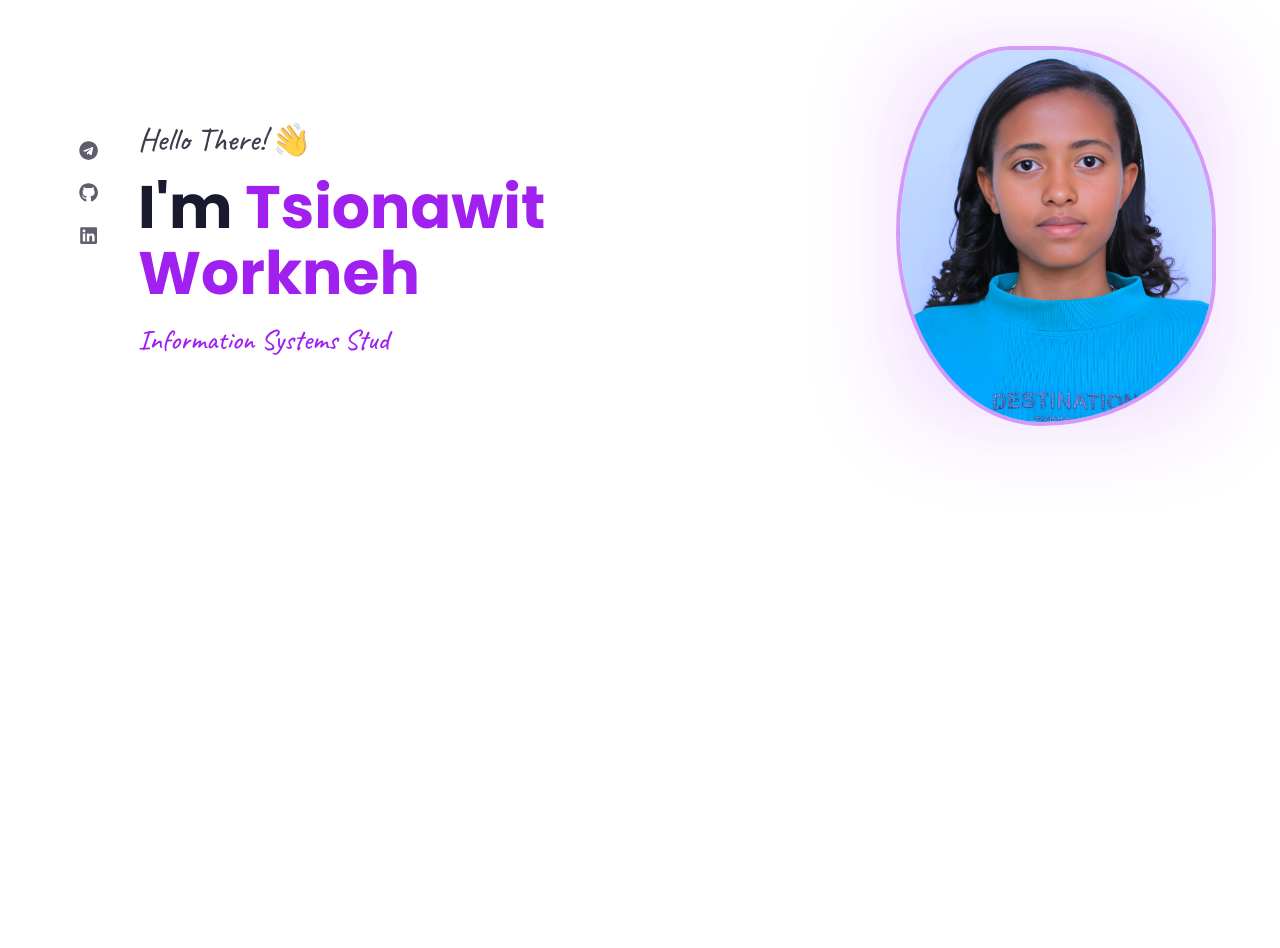
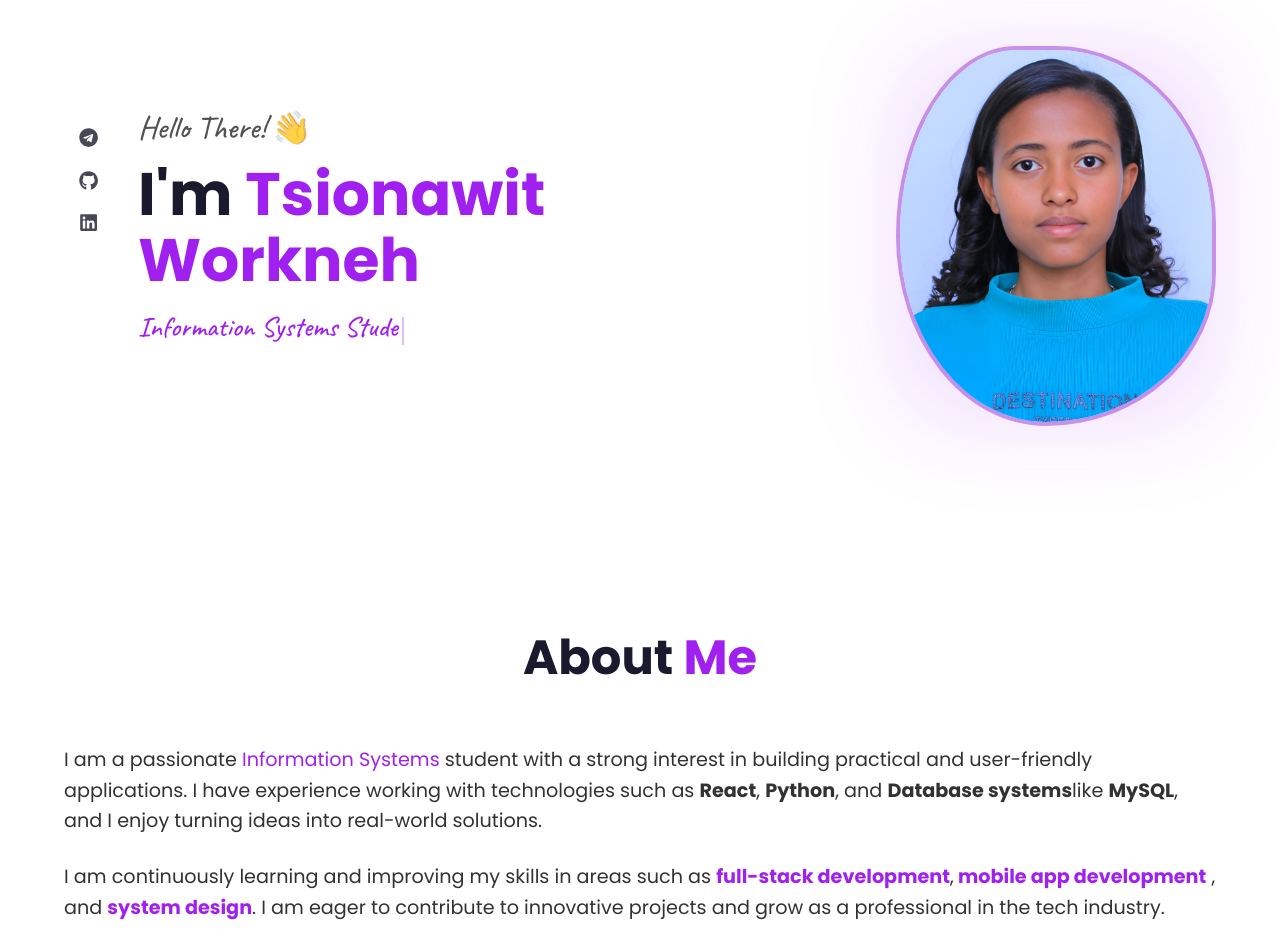
Before and after one commit to tsionawitworkneh/FUTURE_FS_01, a React (Vite) app: page / in a window 1280 px wide. Shown: the part 180-1128 px from the top of the page. Before the commit the page ends 800 px from the top, so only its background shows below. Built offline with nearby package versions, Linux system fonts and the light colour scheme.

Commit message:
feat: about section added

```diff
--- a/src/App.jsx
+++ b/src/App.jsx
@@ -1,6 +1,7 @@
 import Navbar from "./components/Navbar";
 import Hero from "./components/Hero"
 import { useEffect, useState } from "react";
+import About from "./components/About"
 
 function App() {
 
@@ -14,6 +15,7 @@ function App() {
     <div className="App">
       <Navbar theme={theme} setTheme={setTheme} />
       <Hero />
+      <About />
     </div>
   );
 }
--- a/src/components/About.jsx
+++ b/src/components/About.jsx
@@ -0,0 +1,21 @@
+import "../styles/about.css"
+
+function About() {
+    return (
+        <section id="about" className="container">
+            <h2>About <span>Me</span></h2>
+            <p>I am a passionate <span>Information Systems</span> student with a strong interest
+                in building practical and user-friendly applications. I have experience
+                working with technologies such as <b>React</b>, <b>Python</b>, and <b>Database systems</b>
+                like <b>MySQL</b>, and I enjoy turning ideas into real-world solutions.
+            </p>
+
+            <p>I am continuously learning and improving my skills in areas such as <span><b>full-stack development</b></span>,
+               <span><b> mobile app development</b></span> , and <span><b>system design</b></span>. I am eager to contribute to innovative projects
+               and grow as a professional in the tech industry.
+            </p>
+        </section>
+    );
+}
+
+export default About;
--- a/src/styles/Hero.css
+++ b/src/styles/Hero.css
@@ -35,7 +35,7 @@
     align-items: center;
     justify-content: center;
     color: var(--text);
-    opacity: 0.7;
+    opacity: 0.8;
     text-decoration: none;
     transition: all 0.3s;
 }
@@ -114,9 +114,8 @@ span{
     position: relative;
     width: 320px;
     height: 380px;
-    border: 4px solid rgba(160, 32, 240, 0.4);
+    border: 4px solid rgba(128, 6, 203, 0.4);
     overflow: hidden;
-
     animation: morph 8s ease-in-out infinite;
 }
 
@@ -135,6 +134,7 @@ span{
     .socials-col{
         flex-direction: row;
         justify-content: center;
+        gap: 1px;
     }
 
     .hero-left{
--- /dev/null
+++ b/src/styles/about.css
@@ -0,0 +1,7 @@
+p{
+    max-width: 720;
+    margin: 0 auto 25px;
+    color: var(--muted-text);
+    font-size: clamp(1rem, 4vw, 1.2rem);
+    font-weight: 400;
+}
--- a/src/styles/index.css
+++ b/src/styles/index.css
@@ -5,6 +5,7 @@
     --card: #f8f9fb;
     --muted-bg: #f1f3f7;
     --text: #1a1a2e;
+    --muted-text: #323232;
     --muted: #6b7280;
     --border: #e5e7eb;
     --primary: #a020f0;
@@ -19,6 +20,7 @@
     --muted-bg: #22223a;
     --text: #f5f5f7;
     --muted: #9ca3af;
+    --muted-text: #9ca3af;
     --border: #2a2a3e;
     --primary: #c77dff;
     --primary-glow: #ff6ec4;
```
